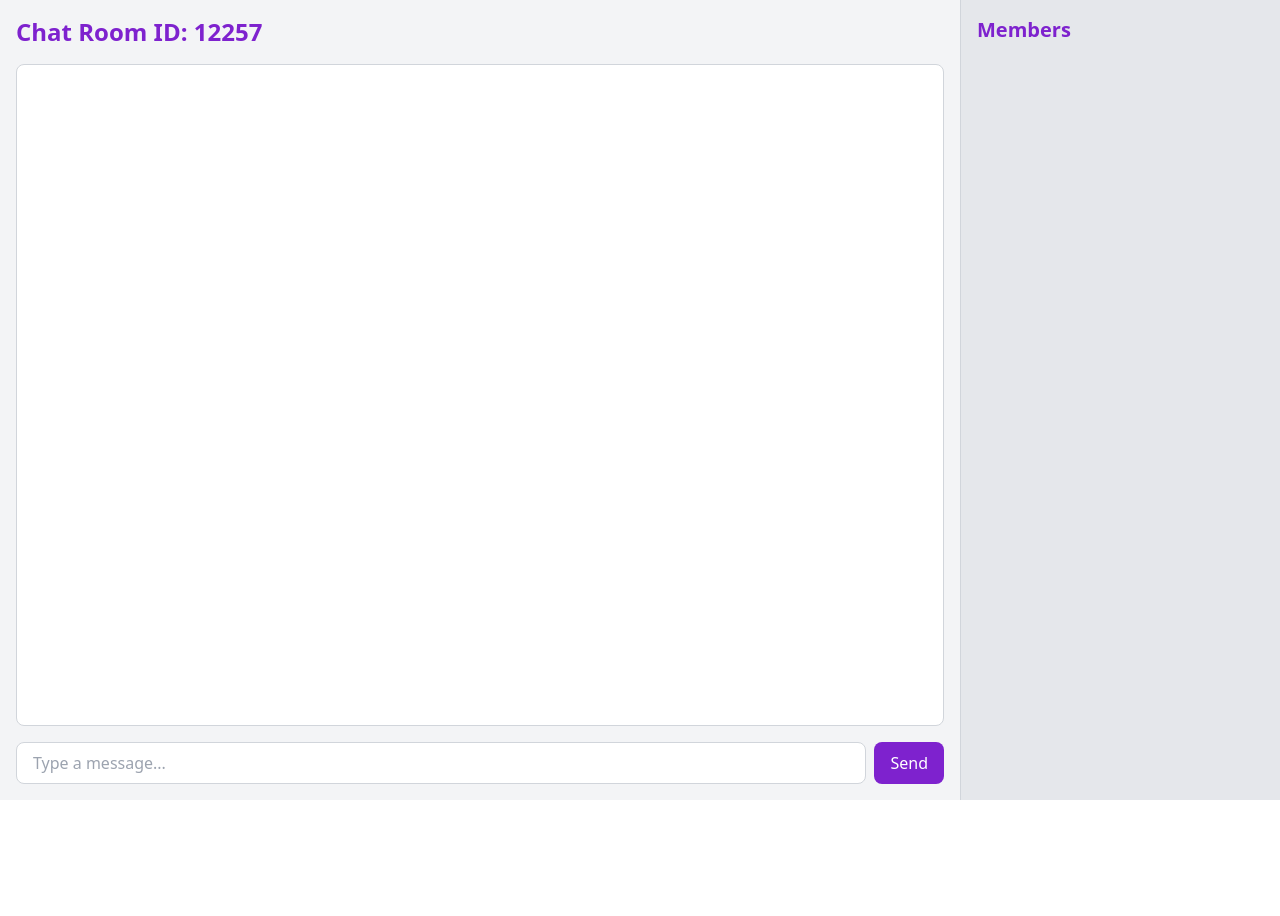
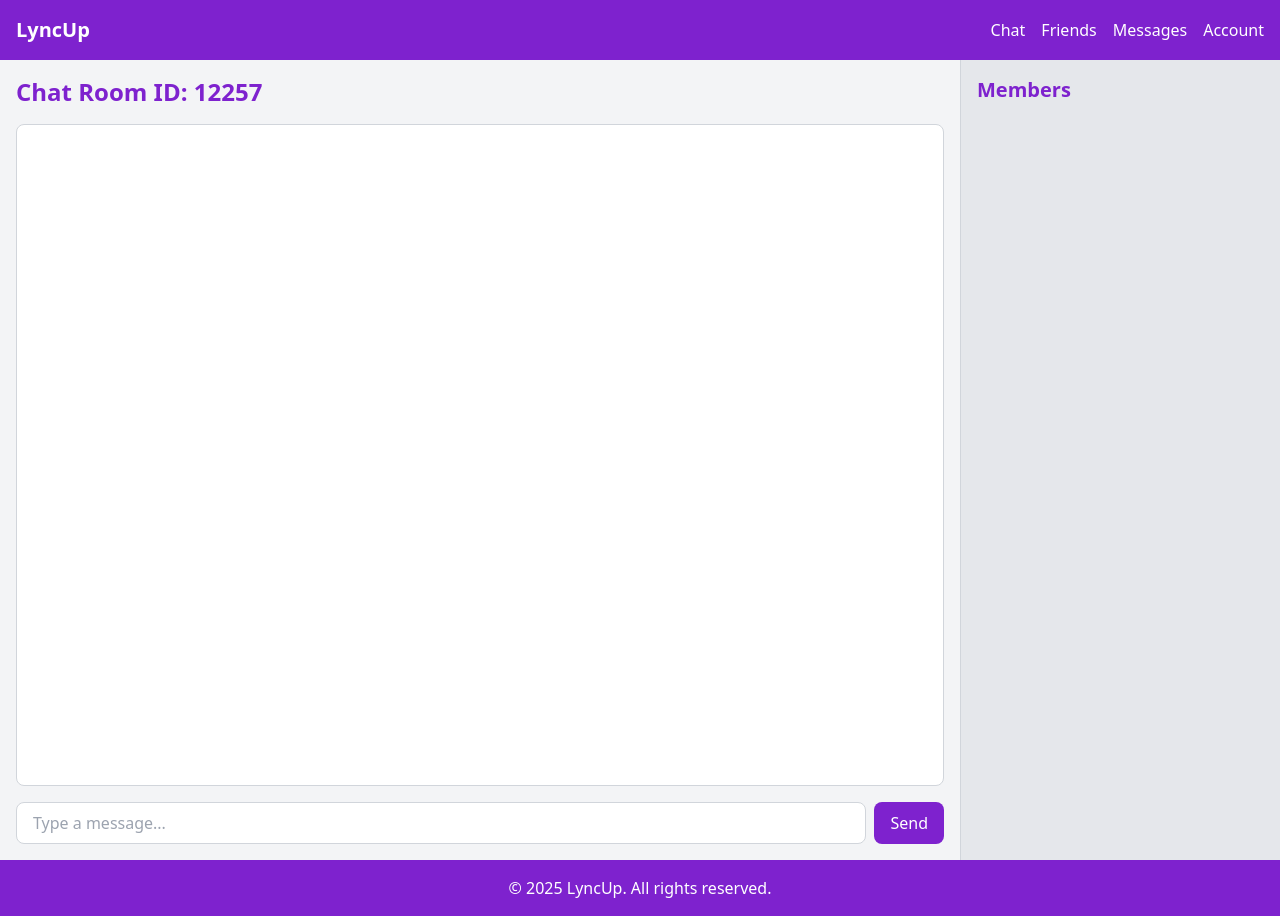
Before and after one commit to jumanlee/lyncupreact, a React (Vite) app: page /chat in a window 1280 px wide. Before the commit the page ends 800 px from the top, so only its background shows below. Built offline with nearby package versions, Linux system fonts and the light colour scheme.

Commit message:
implemented navbar

```diff
--- a/src/App.tsx
+++ b/src/App.tsx
@@ -1,25 +1,25 @@
-import React from 'react';
+import React from "react";
 // import logo from './logo.svg';
 // import './App.css';
-import AuthForm from './Auth'
-import ChatRoom from './ChatRoom'
-import Queue from './Queue'
-import {Route, Routes} from 'react-router-dom'
+import AuthForm from "./Auth";
+import ChatRoom from "./ChatRoom";
+import Queue from "./Queue";
+import { Route, Routes } from "react-router-dom";
+import Navbar from "./NavBar";
 // import Navbar from "./Navbar"
 
-const App: React.FC = ()=>  {
+const App: React.FC = () => {
   return (
     <div className="bg-white min-h-screen w-full">
-      {/* <ChatRoom /> */}
-
       <Routes>
         <Route path="/" element={<AuthForm />} />
-        <Route path="/chat" element={<ChatRoom />} />
-        <Route path="/auth" element={<AuthForm />} />
-        <Route path="/queue" element={<Queue />} />
+        <Route path="/" element={<Navbar />}>
+          <Route path="/chat" element={<ChatRoom />} />
+          <Route path="/queue" element={<Queue />} />
+        </Route>
       </Routes>
     </div>
   );
-}
+};
 
 export default App;
--- /dev/null
+++ b/src/NavBar.tsx
@@ -0,0 +1,107 @@
+import { Link, Outlet } from "react-router-dom";
+import React, { useState, useRef, useEffect, useCallback } from "react";
+
+const NavBar: React.FC = () => {
+  //hook state for account accordion
+  const [isAccountOpen, setIsAccountOpen] = useState<boolean>(false);
+
+  //while rendering, React notices the ref={} in the div and thinks: oh i need to store a reference to this <div> inside dropdownRef.current. After the component finishes rendering, React automatically updates dropdownRef.current to point to the real <div> in the DOM or holds a ref (pointer) to that div element. dropdownRef.current starts as null then React updates it with the actual <div> after having seen the ref={} in the div.
+  const dropdownRef = useRef<HTMLDivElement | null>(null);
+
+  //don't get confused: though related, useCallback is not the same as a regular javascript callback function! useCallback is a react hook that memoises a function, preventing it from being created again on every render unless its dependencies change. In this case it's used to prevent unnecessary function re-creation on every render. Cuz there are no changing dependencies e.g. [], the function is created once when the component mounts and never changes or gets re-created on re-renders. React always reuses the same function reference unless the component unmounts
+  const handleClickOutside = useCallback((event: MouseEvent) => {
+    //In Typescript, event.target has a general type of EventTarget, but contains() expects a Node, Node is the base interface for DOM elements like div, button, and since all clickable elements are Nodes, we assert it with as Node, this means when we're not clicking on the dropdown menu, we close it.
+    if (
+      dropdownRef.current &&
+      !dropdownRef.current.contains(event.target as Node)
+    ) {
+      setIsAccountOpen(false);
+    }
+  }, []);
+
+  //event listener for when mouse clicks outside the dropdown menu, the dropdown menu closes
+  useEffect(() => {
+    //Only mount event listener if account is open, so that we don't unnecessarily listens when there's no need to.
+    if (isAccountOpen) {
+      document.addEventListener("mousedown", handleClickOutside);
+    } else {
+      document.removeEventListener("mousedown", handleClickOutside);
+    }
+
+    //cleanup function to remove listener
+    return () => {
+      document.removeEventListener("mousedown", handleClickOutside);
+    };
+  }, [isAccountOpen, handleClickOutside]);
+
+  return (
+    <div className="min-h-screen flex flex-col">
+      {/* Navbar that is on every page */}
+      <nav className="bg-purple-700 text-white p-4">
+        <div className="container mx-auto flex justify-between items-center">
+          <Link to="/" className="text-xl font-bold hover:cursor-pointer">
+            LyncUp
+          </Link>
+          <div className="flex space-x-4 items-center">
+            <Link to="/" className="hover:cursor-pointer">
+              Chat
+            </Link>
+            <Link to="/" className="hover:cursor-pointer">
+              Friends
+            </Link>
+            <Link to="/" className="hover:cursor-pointer">
+              Messages
+            </Link>
+
+            {/* Account has dropdown accordion  */}
+            <div className="relative" ref={dropdownRef}>
+              <button
+                className="hover:cursor-pointer focus:outline-none"
+                onClick={() => setIsAccountOpen(!isAccountOpen)}
+              >
+                Account
+              </button>
+
+              {isAccountOpen ? (
+                //ref={dropdownRef} tells React to assign a reference to the <div> after the component renders. dropdownRef.current is updated automatically by React after the component has mounted, ref expects a ref object (dropdownRef), not its .current property, this caused me problems!
+                <div className="absolute left-0 mt-2 w-37 bg-white text-black shadow-md rounded-lg">
+                  <Link
+                    to="/profile"
+                    className="block px-4 py-2 hover:bg-gray-200 rounded-lg"
+                  >
+                    Profile
+                  </Link>
+                  <Link
+                    to="/settings"
+                    className="block px-4 py-2 hover:bg-gray-200 rounded-lg"
+                  >
+                    Settings
+                  </Link>
+                  <Link
+                    to="/logout"
+                    className="block px-4 py-2 hover:bg-gray-200 rounded-lg"
+                  >
+                    Logout
+                  </Link>
+                </div>
+              ) : null}
+            </div>
+          </div>
+        </div>
+      </nav>
+
+      {/* The main app */}
+      {/* outlet is a placeholder for where the nested child routes is rendered */}
+      <main>
+        {/* the child routes render here */}
+        <Outlet />
+      </main>
+
+      <footer className="bg-purple-700 text-white p-4 text-center">
+        © 2025 LyncUp. All rights reserved.
+      </footer>
+    </div>
+  );
+};
+
+export default NavBar;
```
